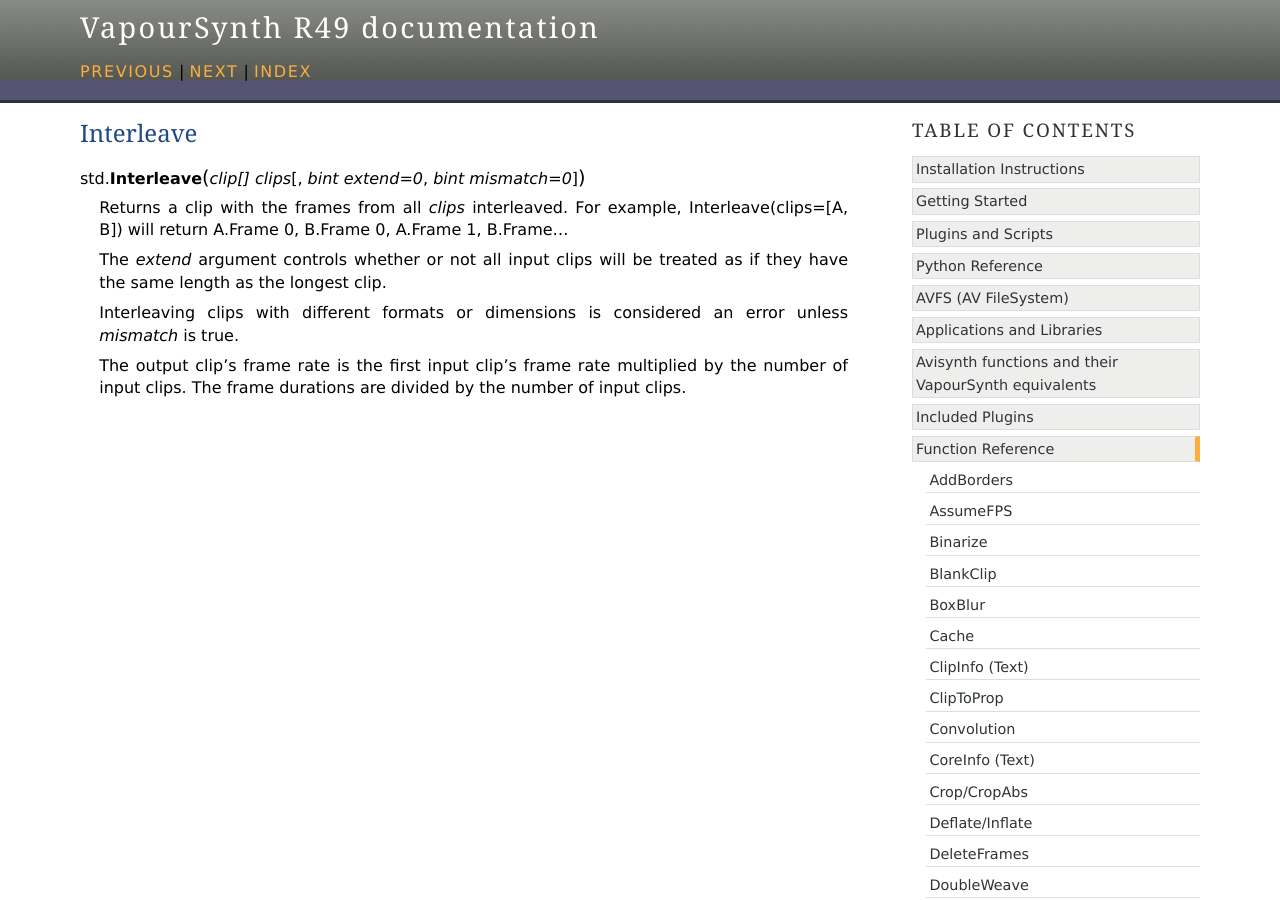
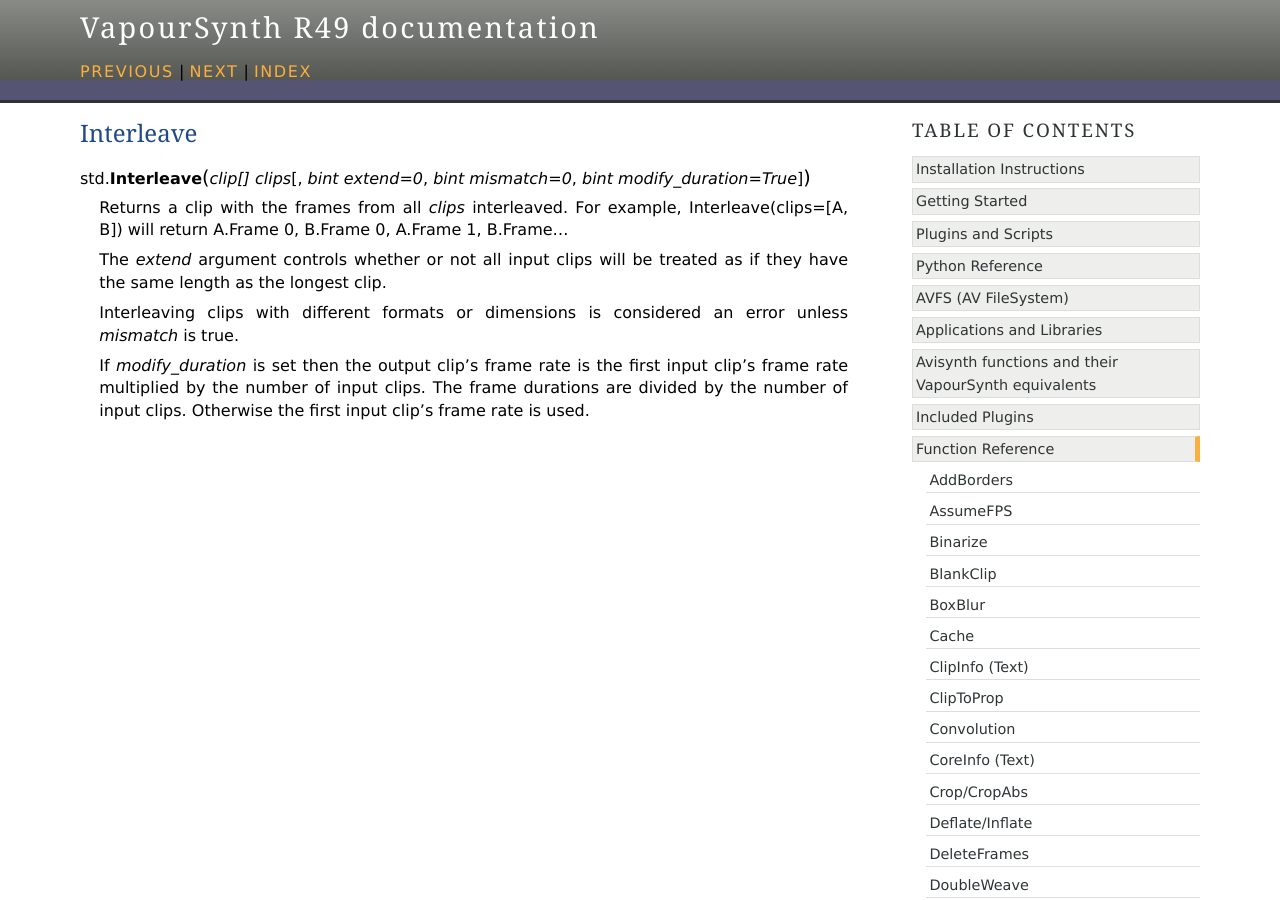
Before and after one commit to vapoursynth/vapoursynth, a Sphinx documentation site: the page built from doc/functions/interleave.rst, in a window 1280 px wide and 900 px high. Built offline with Sphinx 7.4.7, drawn with Linux system fonts in a browser that asks for light colours; formulas are drawn with MathJax 3.

Commit message:
Add modify_duration option to filters that by default change fps and duration (in possibly unintuitive ways)

```diff
--- a/doc/functions/interleave.rst
+++ b/doc/functions/interleave.rst
@@ -1,7 +1,7 @@
 Interleave
 ==========
 
-.. function::   Interleave(clip[] clips[, bint extend=0, bint mismatch=0])
+.. function::   Interleave(clip[] clips[, bint extend=0, bint mismatch=0, bint modify_duration=True])
    :module: std
 
    Returns a clip with the frames from all *clips* interleaved. For example,
@@ -14,6 +14,6 @@
    Interleaving clips with different formats or dimensions is considered an
    error unless *mismatch* is true.
 
-   The output clip's frame rate is the first input clip's frame rate
-   multiplied by the number of input clips. The frame durations are divided
-   by the number of input clips.
+   If *modify_duration* is set then the output clip's frame rate is the first
+   input clip's frame rate multiplied by the number of input clips. The frame durations are divided
+   by the number of input clips. Otherwise the first input clip's frame rate is used.
--- a/doc/functions/separatefields.rst
+++ b/doc/functions/separatefields.rst
@@ -1,7 +1,7 @@
 SeparateFields
 ==============
 
-.. function:: SeparateFields(clip clip[, bint tff])
+.. function:: SeparateFields(clip clip[, bint tff, bint modify_duration=True])
    :module: std
 
    Returns a clip with the fields separated and interleaved.
@@ -10,8 +10,8 @@
    Setting *tff* to true means top field first and false means bottom field
    first.
 
-   The output clip's frame rate is double the input clip's frame rate.
-   The frame durations are halved.
+   If *modify_duration* is set then the output clip's frame rate is double that of the input clip.
+   The frame durations will also be halved.
 
    The ``_FieldBased`` frame property is deleted. The ``_Field`` frame
    property is added.
```
Also changed, not shown: doc/functions/selectevery.rst (+3 -4 lines), 2 other files.
